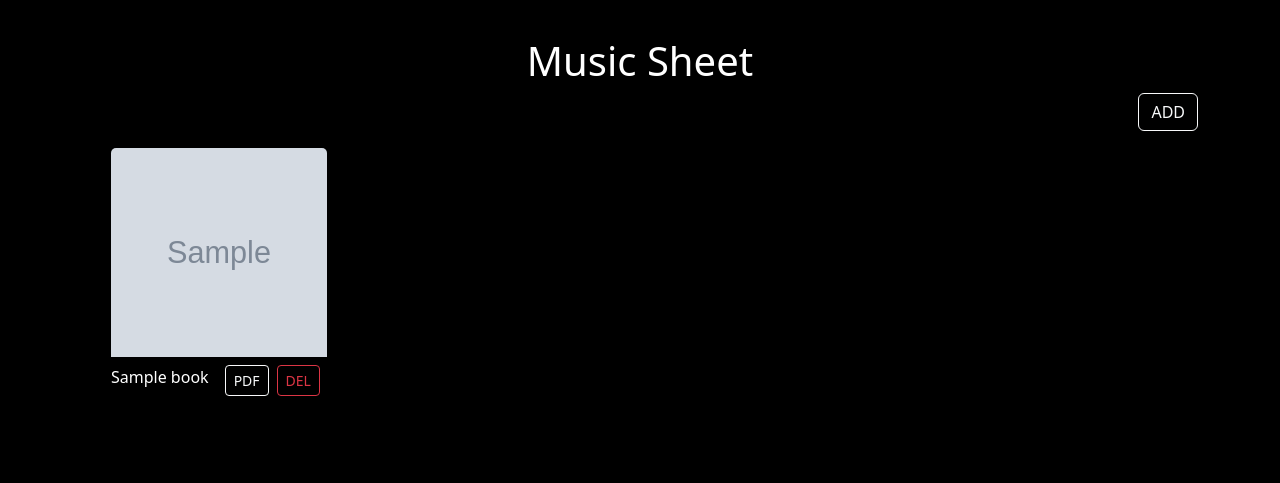
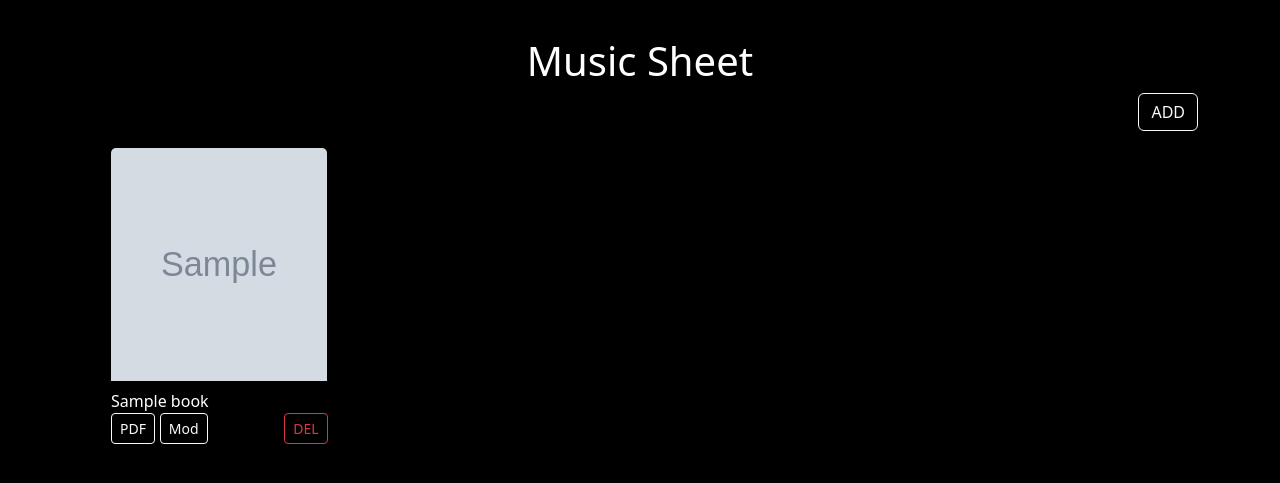
Before and after one commit to NewHoony/App, a Django app: page / in a window 1280 px wide. Shown: the part 263-746 px from the top of the page. Run offline with Django 4.2, Linux system fonts and the light colour scheme; tables that the repository leaves empty hold one stand-in row (values such as "Sample post"); grey boxes marked "Sample" are stand-in pictures.

Commit message:
update page add

```diff
--- a/myapp/urls.py
+++ b/myapp/urls.py
@@ -6,6 +6,6 @@ app_name = 'myapp'
 urlpatterns = [
     path('index/', views.index , name='index'),
     path('create/', views.create , name='create'),
-    path('update/<pk>', views.create , name='create'),
+    path('update/<pk>', views.update , name='update'),
     path('delete/<pk>', views.delete, name='delete'),
 ]
--- a/templates/myapp/index.html
+++ b/templates/myapp/index.html
@@ -17,13 +17,16 @@
                                     {% else %}
                                         <span class="text-muted">No cover</span>
                                     {% endif %}
-                                    <div class="card-text" style="height: auto; margin: 0.5rem 0; display: flex;">
+                                    <div class="card-text" style="height: auto; margin: 0.5rem 0;">
                                         {{ book.name }}
-                                        <a href="{{ book.book_pdf.url }}" class="btn btn-outline-light btn-sm" target="_blank" style="margin-left: 1rem;">PDF</a>
-                                        <form method="post" action="{% url 'myapp:delete' book.pk %}">
-                                            {% csrf_token %}
-                                            <button type="submit" class="btn btn-outline-danger btn-sm" style="margin-left: 0.5rem;">DEL</button>
-                                        </form>
+                                        <div style="display: flex;">
+                                            <a href="{{ book.book_pdf.url }}" class="btn btn-outline-light btn-sm" target="_blank">PDF</a>
+                                            <a href="{% url 'myapp:update' book.pk %}"><button class="btn btn-outline-light btn-sm"  style="margin:0 0.3rem">Mod</button></a>
+                                            <form method="post" action="{% url 'myapp:delete' book.pk %}">
+                                                {% csrf_token %}
+                                                <button type="submit" class="btn btn-outline-danger btn-sm" style="margin-left: 4.5rem;">DEL</button>
+                                            </form>
+                                        </div>
                                     </div>
                                 </div>
                             </div>
```
Also changed, not shown: requirements.txt (added, +9 -0 lines), uploads/bookcovers/Jenitsu_Theme_viD2xN6.png (added), 1 other file.
